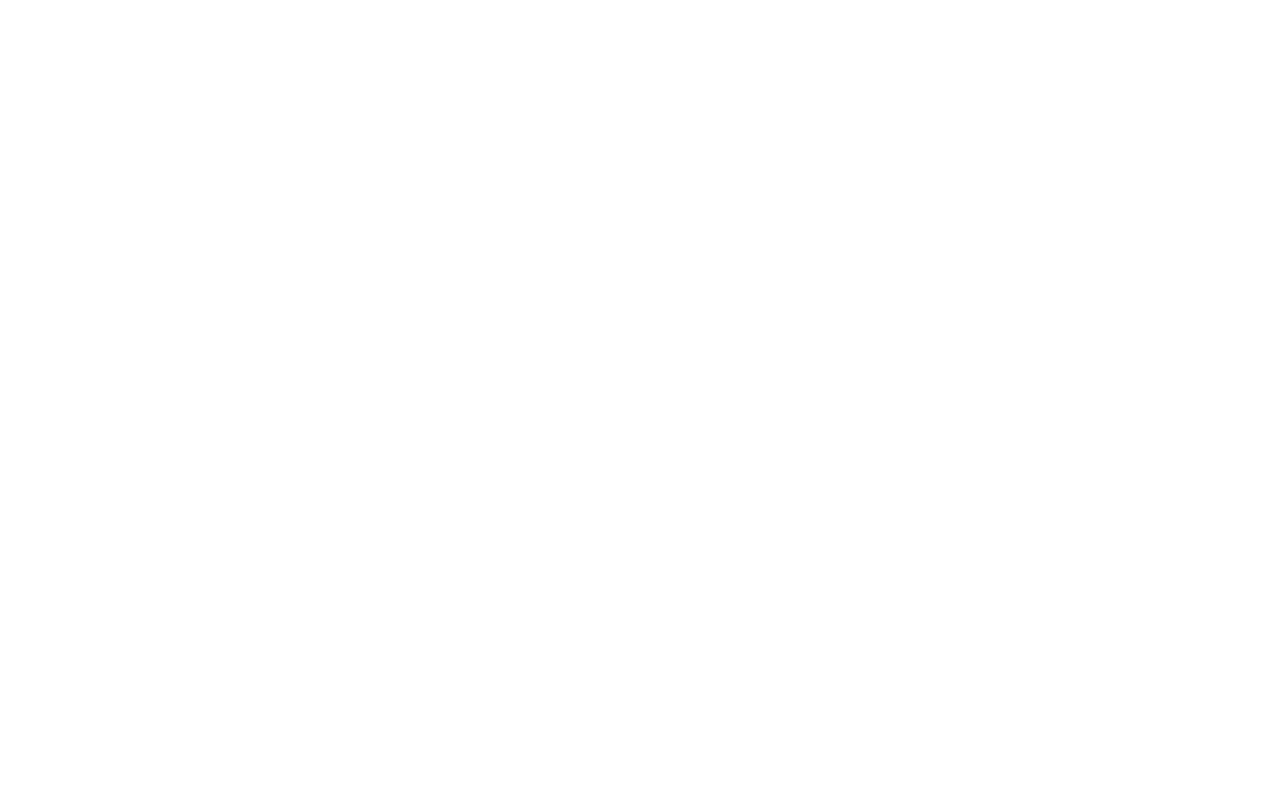
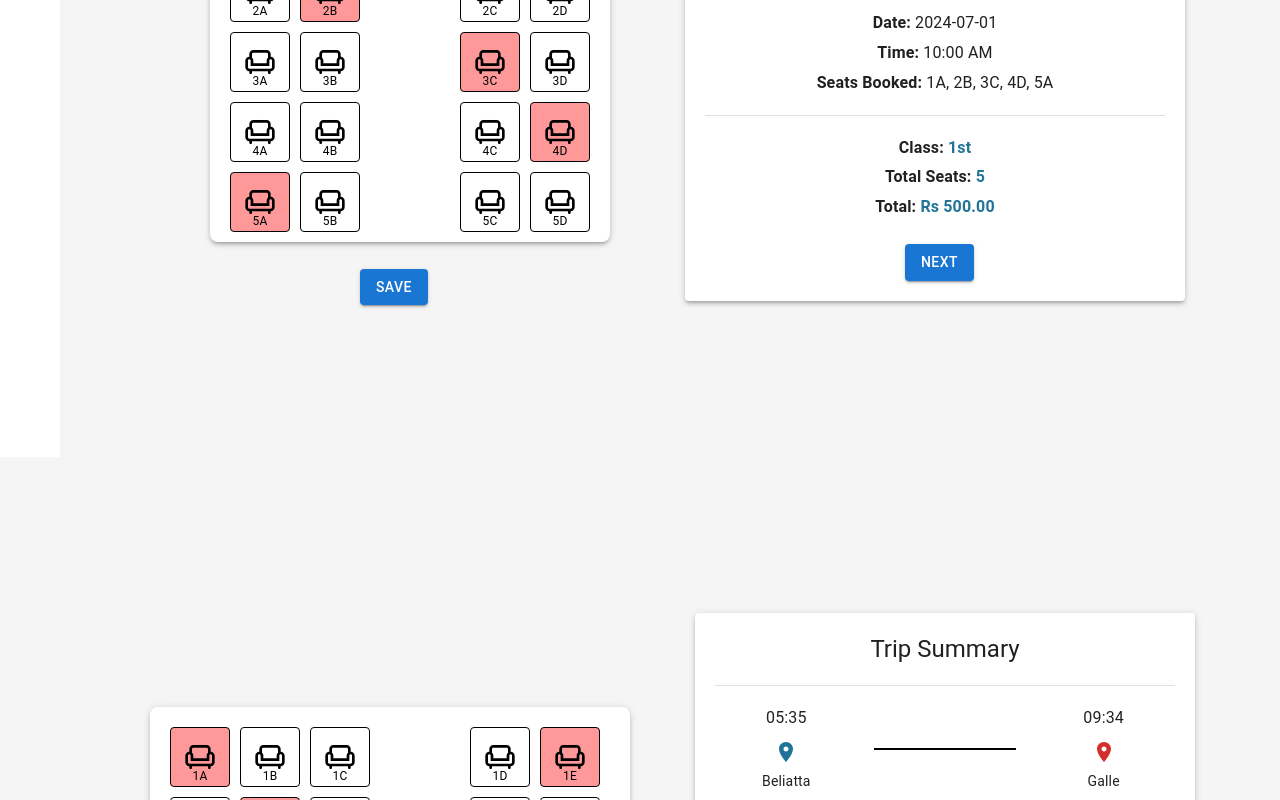
Before and after one commit to DimalshaMadushani/TrainEase-Frontend-Web, a React (Vite) app: page / in a window 1280 px wide. Before the commit this address had no page. Shown: the part 900-1700 px from the top of the page. Before the commit the page ends 800 px from the top, so only its background shows below. Built offline with nearby package versions, Linux system fonts and the light colour scheme.

Commit message:
trip summary and seat layout added

```diff
--- a/package.json
+++ b/package.json
@@ -27,6 +27,6 @@
     "eslint-plugin-react": "^7.34.2",
     "eslint-plugin-react-hooks": "^4.6.2",
     "eslint-plugin-react-refresh": "^0.4.7",
-    "vite": "^5.3.1"
+    "vite": "^5.3.2"
   }
 }
--- a/src/App.jsx
+++ b/src/App.jsx
@@ -8,6 +8,8 @@
 import Register from "./pages/Register";
 import SearchBar from "./components/SearchBar";
 import Home from "./pages/Home";
+import SeatLayout1 from "./pages/SeatLayout1";
+import SeatLayout2 from "./pages/SeatLayout2";
 
 function App() {
   return (
@@ -15,6 +17,10 @@
       <CssBaseline />
       <BrowserRouter>
         {/* <Header /> */}
+        {/* <Schedules /> */}
+        <TrainDetails/>
+        <SeatLayout1 />
+        <SeatLayout2/>
         <Box sx={{ flex: "1 0 auto", backgroundColor: "#f5f5f5" }}>
           <Routes>
             <Route path="/home" element={<Home />} />
--- /dev/null
+++ b/src/pages/SeatLayout1.jsx
@@ -0,0 +1,100 @@
+import React, { useState } from 'react';
+import { SvgIcon, Box, Button, Typography } from '@mui/material';
+import { ChairOutlined } from '@mui/icons-material';
+import TripSummary from './TripSummary';
+
+const seats = [
+  { id: '1A', x: 20, y: 20 },
+  { id: '1B', x: 90, y: 20 },
+  { id: '1C', x: 250, y: 20 },
+  { id: '1D', x: 320, y: 20 },
+  { id: '2A', x: 20, y: 90 },
+  { id: '2B', x: 90, y: 90 },
+  { id: '2C', x: 250, y: 90 },
+  { id: '2D', x: 320, y: 90 },
+  { id: '3A', x: 20, y: 160 },
+  { id: '3B', x: 90, y: 160 },
+  { id: '3C', x: 250, y: 160 },
+  { id: '3D', x: 320, y: 160 },
+  { id: '4A', x: 20, y: 230 },
+  { id: '4B', x: 90, y: 230 },
+  { id: '4C', x: 250, y: 230 },
+  { id: '4D', x: 320, y: 230 },
+  { id: '5A', x: 20, y: 300 },
+  { id: '5B', x: 90, y: 300 },
+  { id: '5C', x: 250, y: 300 },
+  { id: '5D', x: 320, y: 300 },
+];
+
+const fixedBookedSeats = ['1A', '2B', '3C', '4D', '5A']; // Fixed list of booked seats
+
+const SeatLayout = () => {
+  const [bookedSeats, setBookedSeats] = useState(fixedBookedSeats);
+
+  return (
+    <Box
+      display="flex"
+      justifyContent="flex-start"
+      alignItems="center"
+      height="100vh"
+      padding="20px"
+      bgcolor="#f5f5f5"
+      paddingLeft="150px"
+      marginLeft="60px"
+    >
+      <Box position="relative" width={400} height={370} bgcolor="white" boxShadow={3} borderRadius="8px">
+        <SvgIcon viewBox="0 0 400 370" style={{ width: 400, height: 370, position: 'relative' }}></SvgIcon>
+        {seats.map((seat) => (
+          <React.Fragment key={seat.id}>
+            <Button
+              style={{
+                position: 'absolute',
+                left: seat.x,
+                top: seat.y,
+                width: '60px',
+                height: '60px',
+                minWidth: '60px',
+                minHeight: '60px',
+                backgroundColor: bookedSeats.includes(seat.id) ? '#ff9999' : 'white',
+                border: '1px solid black',
+                borderRadius: '4px',
+                transition: 'background-color 0.3s',
+              }}
+              onMouseEnter={(e) => (e.currentTarget.style.backgroundColor = bookedSeats.includes(seat.id) ? '#ff6666' : '#ddd')}
+              onMouseLeave={(e) => (e.currentTarget.style.backgroundColor = bookedSeats.includes(seat.id) ? '#ff9999' : 'white')}
+              disabled={bookedSeats.includes(seat.id)}
+            >
+              <ChairOutlined
+                style={{ color: 'black', fontSize: '32px' }}
+                sx={{
+                  '& path': {
+                    stroke: 'black',
+                    strokeWidth: '0.02', // Make the chair outline thinner
+                  },
+                }}
+              />
+            </Button>
+            <Box
+              position="absolute"
+              left={seat.x + 30}
+              top={seat.y + 40}
+              fontSize="12px"
+              textAlign="center"
+              width="60px"
+              color="black"
+              style={{ transform: 'translateX(-50%)' }}
+            >
+              {seat.id}
+            </Box>
+          </React.Fragment>
+        ))}
+        <Button variant="contained" color="primary" style={{ marginTop: '20px' , marginLeft:'150px'}}>
+        Save
+      </Button>
+      </Box>
+      <TripSummary bookedSeats={bookedSeats} />
+    </Box>
+  );
+};
+
+export default SeatLayout;
--- /dev/null
+++ b/src/pages/SeatLayout2.jsx
@@ -0,0 +1,99 @@
+import React, { useState } from 'react';
+import { SvgIcon, Box, Button } from '@mui/material';
+import { ChairOutlined } from '@mui/icons-material';
+import TripSummary from './TripSummary';
+
+const seats = [
+  { id: '1A', x: 20, y: 20 },
+  { id: '1B', x: 90, y: 20 },
+  { id: '1C', x: 160, y: 20 },
+  { id: '1D', x: 320, y: 20 },
+  { id: '1E', x: 390, y: 20 },
+  { id: '2A', x: 20, y: 90 },
+  { id: '2B', x: 90, y: 90 },
+  { id: '2C', x: 160, y: 90 },
+  { id: '2D', x: 320, y: 90 },
+  { id: '2E', x: 390, y: 90 },
+  { id: '3A', x: 20, y: 160 },
+  { id: '3B', x: 90, y: 160 },
+  { id: '3C', x: 160, y: 160 },
+  { id: '3D', x: 320, y: 160 },
+  { id: '3E', x: 390, y: 160 },
+  { id: '4A', x: 20, y: 230 },
+  { id: '4B', x: 90, y: 230 },
+  { id: '4C', x: 160, y: 230 },
+  { id: '4D', x: 320, y: 230 },
+  { id: '4E', x: 390, y: 230 },
+];
+
+const fixedBookedSeats = ['1A', '2B', '3C', '4D', '1E']; // Fixed list of booked seats
+
+const SeatLayout = () => {
+  const [bookedSeats, setBookedSeats] = useState(fixedBookedSeats);
+
+  return (
+    <Box
+      display="flex"
+      justifyContent="flex-start"
+      alignItems="center"
+      height="100vh"
+      padding="20px"
+      bgcolor="#f5f5f5"
+      paddingLeft="150px"
+    >
+      <Box position="relative" width={480} height={300} bgcolor="white" boxShadow={3} borderRadius="8px">
+        <SvgIcon viewBox="0 0 500 300" style={{ width: 500, height: 300, position: 'relative' }}></SvgIcon>
+        {seats.map((seat) => (
+          <React.Fragment key={seat.id}>
+            <Button
+              style={{
+                position: 'absolute',
+                left: seat.x,
+                top: seat.y,
+                width: '60px',
+                height: '60px',
+                minWidth: '60px',
+                minHeight: '60px',
+                backgroundColor: bookedSeats.includes(seat.id) ? '#ff9999' : 'white',
+                border: '1px solid black',
+                borderRadius: '4px',
+                transition: 'background-color 0.3s',
+              }}
+              onMouseEnter={(e) => (e.currentTarget.style.backgroundColor = bookedSeats.includes(seat.id) ? '#ff6666' : '#ddd')}
+              onMouseLeave={(e) => (e.currentTarget.style.backgroundColor = bookedSeats.includes(seat.id) ? '#ff9999' : 'white')}
+              disabled={bookedSeats.includes(seat.id)}
+            >
+              <ChairOutlined
+                style={{ color: 'black', fontSize: '32px' }}
+                sx={{
+                  '& path': {
+                    stroke: 'black',
+                    strokeWidth: '0.02', // Make the chair outline thinner
+                  },
+                }}
+              />
+            </Button>
+            <Box
+              position="absolute"
+              left={seat.x + 30}
+              top={seat.y + 40}
+              fontSize="12px"
+              textAlign="center"
+              width="60px"
+              color="black"
+              style={{ transform: 'translateX(-50%)' }}
+            >
+              {seat.id}
+            </Box>
+          </React.Fragment>
+        ))}
+        <Button variant="contained" color="primary" style={{ marginTop: '20px' , marginLeft:'180px'}}>
+        Save
+      </Button>
+      </Box>
+      <TripSummary bookedSeats={bookedSeats} />
+    </Box>
+  );
+};
+
+export default SeatLayout;
--- /dev/null
+++ b/src/pages/TripSummary.jsx
@@ -0,0 +1,70 @@
+import React from 'react';
+import { Box, Typography, Divider, Button, Grid, Paper } from '@mui/material';
+import LocationOnIcon from '@mui/icons-material/LocationOn';
+
+const TripSummary = ({ bookedSeats }) => {
+  return (
+    <Paper elevation={3} sx={{ width: '500px', margin: '40px auto', padding: '20px' }}>
+      <Typography variant="h5" align="center" gutterBottom>
+        Trip Summary
+      </Typography>
+      <Divider style={{ margin: '20px 0' }} />
+
+      <Grid container spacing={2} justifyContent="center" alignItems="center">
+        <Grid item xs={4} textAlign="center">
+          <Typography variant="body1" gutterBottom>
+            05:35
+          </Typography>
+          <LocationOnIcon sx={{ color: '#207497', marginTop: '5px' }} />
+          <Typography variant="body2">Beliatta</Typography>
+        </Grid>
+        <Grid item xs={4} textAlign="center">
+          <Divider orientation="vertical" sx={{ height: '2px', backgroundColor: 'black' }} />
+        </Grid>
+        <Grid item xs={4} textAlign="center">
+          <Typography variant="body1" gutterBottom>
+            09:34
+          </Typography>
+          <LocationOnIcon sx={{ color: '#D32F2F', marginTop: '5px' }} />
+          <Typography variant="body2">Galle</Typography>
+        </Grid>
+      </Grid>
+
+      <Box sx={{ textAlign: 'center', marginTop: '20px' }}>
+        <Typography variant="body1" gutterBottom>
+          <strong>Date:</strong> 2024-07-01
+        </Typography>
+        <Typography variant="body1" gutterBottom>
+          <strong>Time:</strong> 10:00 AM
+        </Typography>
+        <Typography variant="body1" gutterBottom>
+          <strong>Seats Booked:</strong> {bookedSeats.join(', ')}
+        </Typography>
+        <Divider style={{ margin: '20px 0' }} />
+        <Box>
+          <Typography variant="body1" gutterBottom>
+            <strong>Class:</strong>{' '}
+            <span style={{ color: '#207497', fontWeight: 'bold' }}>1st</span>
+          </Typography>
+          <Typography variant="body1" gutterBottom>
+            <strong>Total Seats:</strong>{' '}
+            <span style={{ color: '#207497', fontWeight: 'bold' }}>5</span>
+          </Typography>
+          <Typography variant="body1" gutterBottom>
+            <strong>Total:</strong>{' '}
+            <span style={{ color: '#207497', fontWeight: 'bold' }}>Rs 500.00</span>
+          </Typography>
+        </Box>
+      </Box>
+      <Button
+        variant="contained"
+        color="primary"
+        sx={{ marginTop: '20px', marginLeft: '200px' }}
+      >
+        Next
+      </Button>
+    </Paper>
+  );
+};
+
+export default TripSummary;
```
Also changed, not shown: 2 other files (tests, documents, lock files or other folders).
